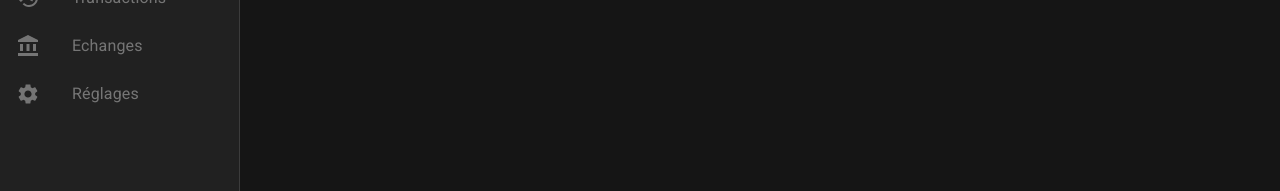
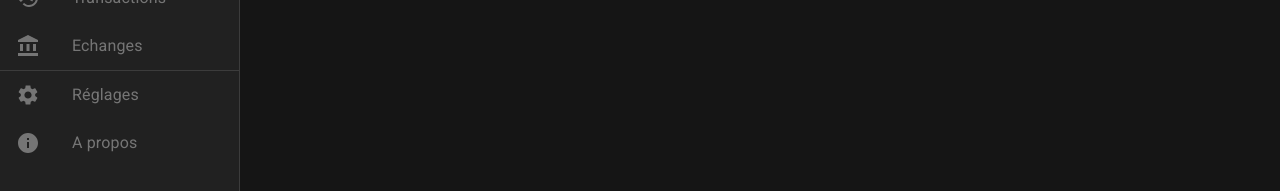
Before and after one commit to jessy-bgl/swealy, a React (Create React App) app in the folder client/: page / in a window 1280 px wide. Shown: the part 147-338 px from the top of the page. Built offline with nearby package versions, Linux system fonts and the light colour scheme.

Commit message:
about button added to navigation drawer

```diff
--- a/client/src/views/navigation/NavigationDrawer.tsx
+++ b/client/src/views/navigation/NavigationDrawer.tsx
@@ -1,9 +1,11 @@
 import { useTranslation } from "react-i18next";
+
 import { Box, Divider, List, Drawer } from "@mui/material";
 import DashboardIcon from "@mui/icons-material/Dashboard";
 import SettingsIcon from "@mui/icons-material/Settings";
 import ExchangeIcon from "@mui/icons-material/AccountBalance";
 import TransactionsIcon from "@mui/icons-material/History";
+import AboutIcon from "@mui/icons-material/Info";
 
 import ListItemWithIcon from "./components/ListItemTextIcon";
 
@@ -43,11 +45,19 @@ export default function NavigationDrawer(props: Props) {
           linkToNavigate="/exchanges"
           closeDrawer={props.handleDrawerToggle}
         />
+        <Divider />
         <ListItemWithIcon
           disabled
           name={t("settings")}
           muiIcon={<SettingsIcon />}
           linkToNavigate="/settings"
+          closeDrawer={props.handleDrawerToggle}
+        />
+        <ListItemWithIcon
+          disabled
+          name={t("about")}
+          muiIcon={<AboutIcon />}
+          linkToNavigate="/about"
           closeDrawer={props.handleDrawerToggle}
         />
       </List>
```
